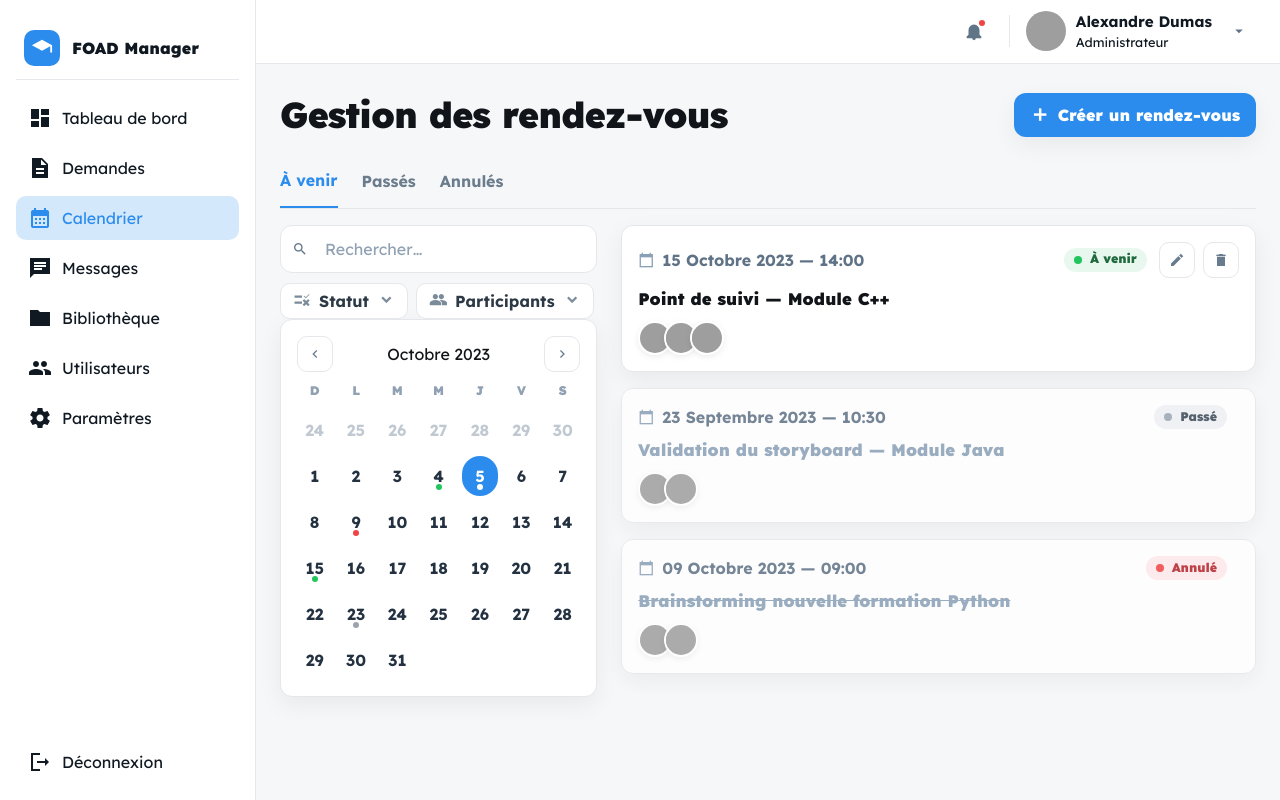
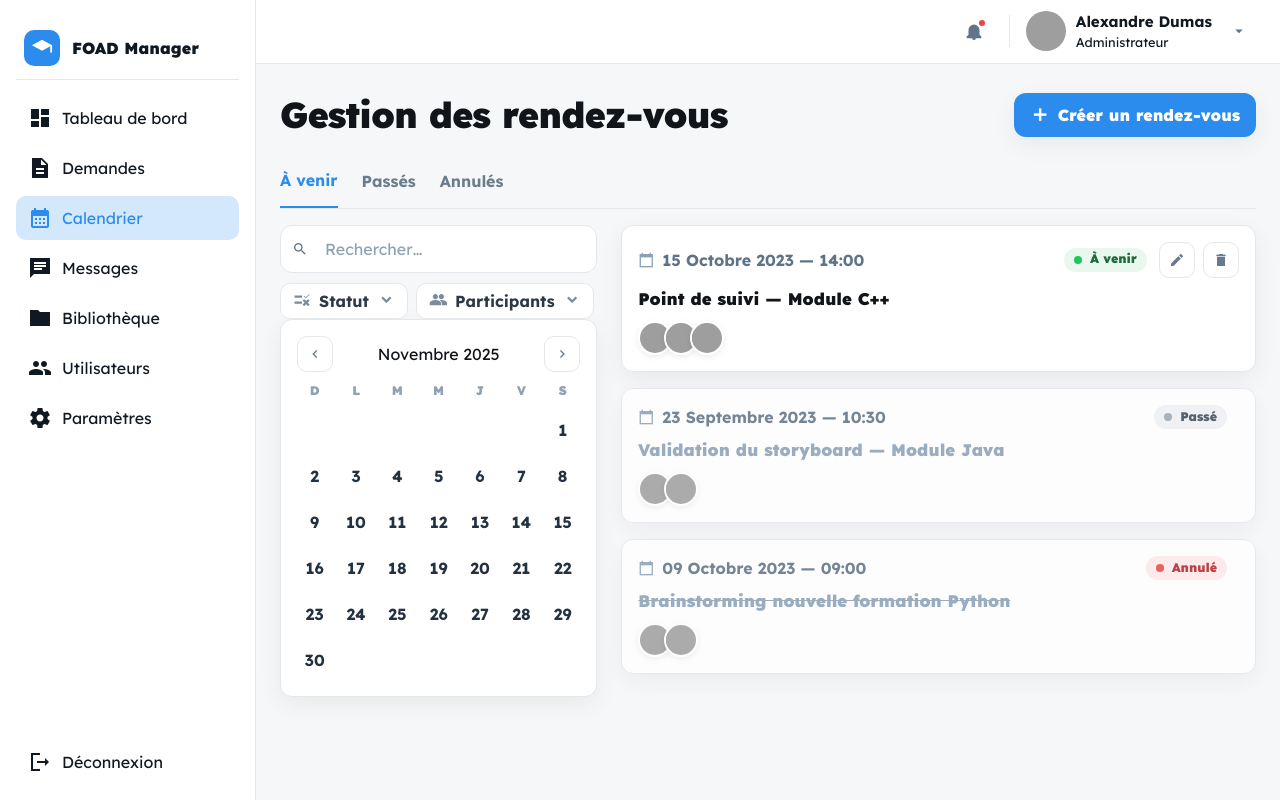
Before and after one commit to MarcAlexKoffi/FOAD-PLATFORM-MAIN, an Angular app: page /creatorlayout/rdv in a window 1280 px wide. Built offline with nearby package versions, Linux system fonts and the light colour scheme; grey boxes are pictures that could not be loaded.

Commit message:
Début de la configuration de la page calendrier

```diff
--- a/src/app/demandes/demandes.html
+++ b/src/app/demandes/demandes.html
@@ -84,7 +84,7 @@
     <td class="muted">{{ d.dateCreation }}</td>
     <td class="muted">{{ d.dateMAJ }}</td>
     <td class="ta-right">
-      <button class="link" [routerLink]="['/creatorlayout/demandes', d.id]">Voir</button>
+      <button class="link" [routerLink]="'/creatorlayout/detaildemandes'">Voir</button>
     </td>
   </tr>
           </tbody>
--- a/src/app/home/home.html
+++ b/src/app/home/home.html
@@ -45,7 +45,7 @@
             </div>
           </div>
           <div>
-            <div class="hero-media" role="img" aria-label="Illustration abstraite de collaboration et d'outils d'apprentissage numérique" style="background-image:url('https://lh3.googleusercontent.com/aida-public/AB6AXuDgoi0hOQ5Jq-wcdDNImStZevIca3h3djgNFKb4fVUBV8xvvFTrZ_5OMk-Vfukq7RlFU-NkW0u5WFpRrvUoqdJVQ5mZna-pAOt3m6044tEG0pHXh48et3Gd89u0xRf0K8ixPYmGaliwnTyLz6NUdDjtMYuysj3TgGQ2FC_BGJim8ZpBqulsbVnmwfGs6cD80oFcs-_ysMtdKSKeGvG2FrJGICrqol0QTrMUKcCIt07jLu370cqysQyqraaVmzl5vdpZADLfhhWDMsTl');"></div>
+            <div class="hero-media" role="img" aria-label="Illustration abstraite de collaboration et d'outils d'apprentissage numérique" style="background-image: url('assets/images/master_pro.jpg');"></div>
           </div>
         </div>
       </section>
--- a/src/app/home/home.scss
+++ b/src/app/home/home.scss
@@ -106,3 +106,10 @@
       .cards { grid-template-columns: repeat(3, 1fr); }
       .foot-row { flex-direction: row; justify-content: space-between; align-items: center; }
     }
+    .hero-media {
+  width: 100%;
+  height: 300px;
+  background-size: contain;
+  background-repeat: no-repeat;
+  background-position: center;
+}
--- a/src/app/rdv/rdv.html
+++ b/src/app/rdv/rdv.html
@@ -42,9 +42,9 @@
         <!-- Calendrier (statique démo) -->
         <section class="card calendar">
   <header class="cal-head">
-            <button class="btn-ico" aria-label="Précédent"><span class="mi">chevron_left</span></button>
-            <h3>Octobre 2023</h3>
-            <button class="btn-ico" aria-label="Suivant"><span class="mi">chevron_right</span></button>
+    <button class="btn-ico" aria-label="Précédent" (click)="prevMonth()"><span class="mi">chevron_left</span></button>
+    <h3>{{ monthLabel | titlecase }}</h3>
+    <button class="btn-ico" aria-label="Suivant" (click)="nextMonth()"><span class="mi">chevron_right</span></button>
   </header>
 
   <div class="cal-grid cal-days">
@@ -52,17 +52,25 @@
   </div>
 
   <div class="cal-grid cal-dates">
-            <span class="muted">24</span><span class="muted">25</span><span class="muted">26</span><span class="muted">27</span><span class="muted">28</span><span class="muted">29</span><span class="muted">30</span>
-            <button>1</button><button>2</button><button>3</button>
-            <button class="has-dot dot-green">4</button>
-            <button class="current has-dot dot-white">5</button>
-            <button>6</button><button>7</button>
-            <button>8</button><button class="has-dot dot-rose">9</button><button>10</button><button>11</button><button>12</button><button>13</button><button>14</button>
-            <button class="has-dot dot-green">15</button><button>16</button><button>17</button><button>18</button><button>19</button><button>20</button><button>21</button>
-            <button>22</button><button class="has-dot">23</button><button>24</button><button>25</button><button>26</button><button>27</button><button>28</button>
-            <button>29</button><button>30</button><button>31</button>
+    <ng-container *ngFor="let day of daysInMonth">
+      <span *ngIf="day === 0"></span>
+     <button
+  *ngIf="day !== 0"
+  (click)="selectDate(day)"
+  [class.current]="selectedDate?.getDate() === day &&
+                   selectedDate?.getMonth() === currentMonth &&
+                   selectedDate?.getFullYear() === currentYear"
+  [class.today]="day === today.getDate() &&
+                 currentMonth === today.getMonth() &&
+                 currentYear === today.getFullYear()"
+  [class.has-dot]="getEventsForDay(day).length > 0">
+  {{ day }}
+</button>
+
+    </ng-container>
   </div>
 </section>
+
       </aside>
 
       <!-- Colonne droite : cartes RDV -->
--- a/src/app/rdv/rdv.scss
+++ b/src/app/rdv/rdv.scss
@@ -392,3 +392,10 @@ body {
     margin-right: -8px;
     /* chevauchement contrôlé */
 }
+button.today {
+  border: 2px solid #3b82f6; /* bleu vif */
+  border-radius: 50%;
+  color: #3b82f6;
+  font-weight: bold;
+  background-color: rgba(59, 130, 246, 0.1);
+}
--- a/src/app/rdv/rdv.ts
+++ b/src/app/rdv/rdv.ts
@@ -1,11 +1,71 @@
 import { Component } from '@angular/core';
+import { CommonModule } from '@angular/common';
+import { FormsModule } from '@angular/forms';
 
 @Component({
   selector: 'app-rdv',
-  imports: [],
+  standalone: true,
+  imports: [CommonModule, FormsModule],
   templateUrl: './rdv.html',
-  styleUrl: './rdv.scss',
+  styleUrls: ['./rdv.scss']
 })
 export class Rdv {
+  today = new Date();
+  currentMonth = this.today.getMonth();
+  currentYear = this.today.getFullYear();
+  daysInMonth: number[] = [];
 
+  selectedDate: Date | null = null;
+
+  events = [
+    { date: new Date(2023, 9, 15), title: "Point de suivi — Module C++", status: "À venir" },
+    { date: new Date(2023, 8, 23), title: "Validation du storyboard — Module Java", status: "Passé" },
+    { date: new Date(2023, 9, 9), title: "Brainstorming nouvelle formation Python", status: "Annulé" }
+  ];
+
+  ngOnInit() {
+    this.generateDays();
+  }
+
+  generateDays() {
+    const firstDay = new Date(this.currentYear, this.currentMonth, 1);
+    const totalDays = new Date(this.currentYear, this.currentMonth + 1, 0).getDate();
+
+    const emptyDays = firstDay.getDay(); // 0 (dim) → 6 (sam)
+    this.daysInMonth = Array(emptyDays).fill(0).concat([...Array(totalDays).keys()].map(i => i + 1));
+  }
+
+  prevMonth() {
+    this.currentMonth--;
+    if (this.currentMonth < 0) {
+      this.currentMonth = 11;
+      this.currentYear--;
+    }
+    this.generateDays();
+  }
+
+  nextMonth() {
+    this.currentMonth++;
+    if (this.currentMonth > 11) {
+      this.currentMonth = 0;
+      this.currentYear++;
+    }
+    this.generateDays();
+  }
+
+  getEventsForDay(day: number) {
+    return this.events.filter(e =>
+      e.date.getDate() === day &&
+      e.date.getMonth() === this.currentMonth &&
+      e.date.getFullYear() === this.currentYear
+    );
+  }
+
+  selectDate(day: number) {
+    this.selectedDate = new Date(this.currentYear, this.currentMonth, day);
+  }
+
+  get monthLabel() {
+    return new Date(this.currentYear, this.currentMonth).toLocaleString('fr-FR', { month: 'long', year: 'numeric' });
+  }
 }
```
Also changed, not shown: src/assets/image/master_pro.jpg (added). Lines whose indentation alone changed are shown as unchanged.
